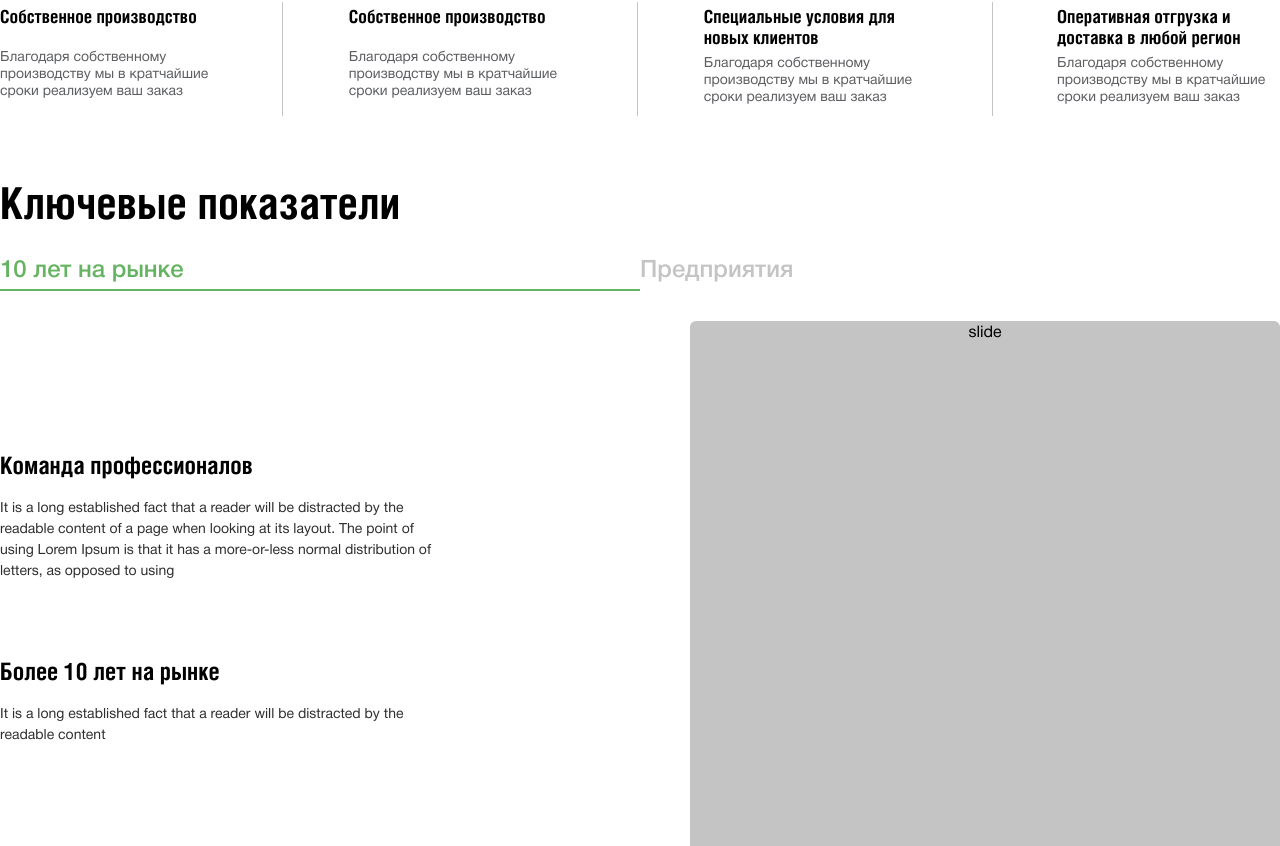
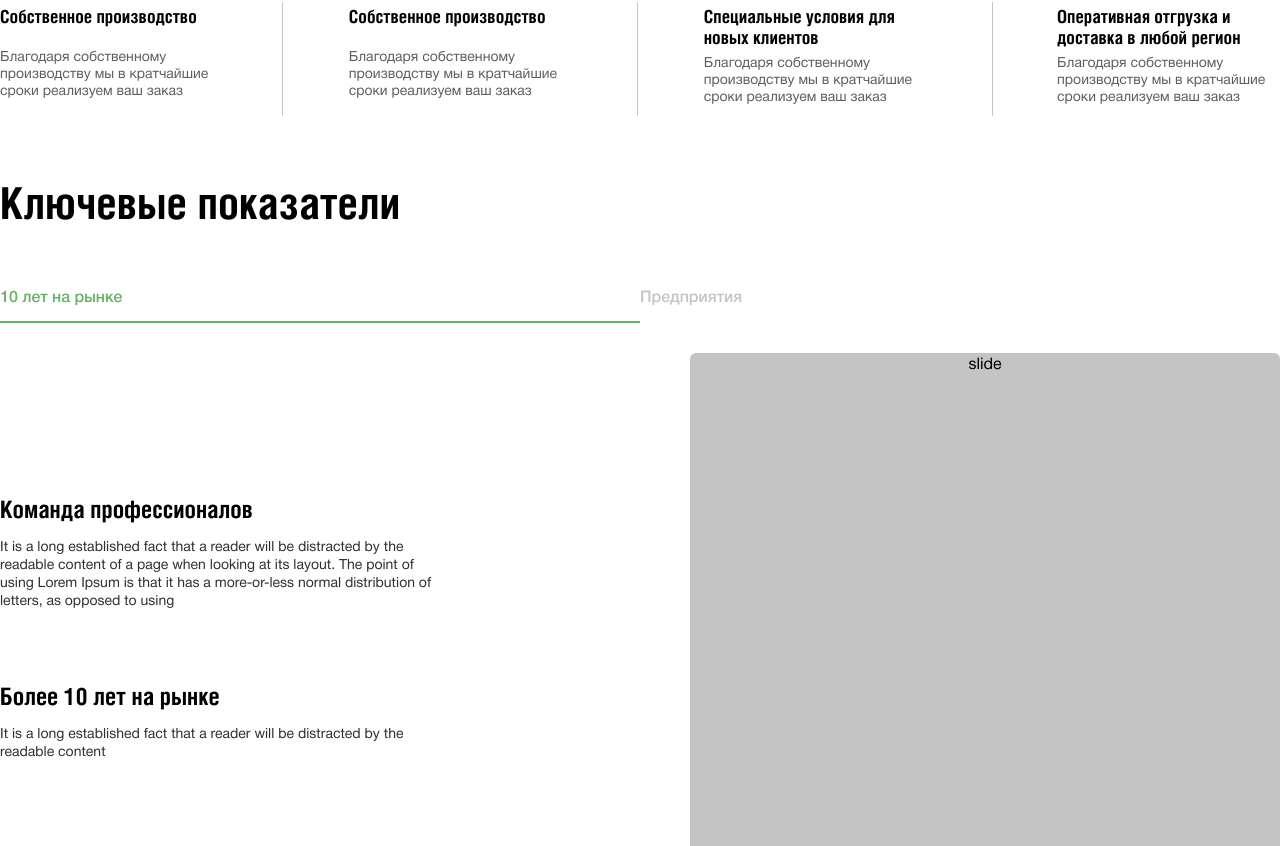
Before and after one commit to im-Arn/Agrosfera, a Next.js app: page / in a window 1280 px wide. Shown: the part 3134-3980 px from the top of the page. Built offline with nearby package versions, Linux system fonts and the light colour scheme.

Commit message:
fix Advantages ppx

```diff
--- a/src/components/MainPage/MainAdvantages/index.jsx
+++ b/src/components/MainPage/MainAdvantages/index.jsx
@@ -15,36 +15,36 @@ const MainAdvantages = () => {
   };
 
   return (
-    <section className='w-full px-[25px] lg:px-[0px] pb-[60px] lg:pb-[30px] flex flex-col gap-[30px] border-b-[1px] border-[#С4С4С4] bg-[#ffffff]'>
+    <section className='w-full px-[25px] lg:px-[0px] pb-[60px] lg:pb-[30px] flex flex-col border-b-[1px] border-[#С4С4С4] bg-[#ffffff]'>
       <Title2>Ключевые показатели</Title2>
-      <nav className='w-full flex flex-row'>
-        <button className={`w-full h-[30px] lg:h-[32px] ${isOpen === 1 ? 'border-b-[2px] border-[#66B463]' : ''}
+      <nav className='w-full pt-[33px] lg:pt-[60px] flex flex-row'>
+        <button className={`w-full h-[32px] lg:h-[34px] ${isOpen === 1 ? 'border-b-[2px] border-[#66B463]' : ''}
       transition-all duration-75 ease-linear
       flex justify-start align-start`} onClick={toggleTab1}>
-          <p className={`text-[16px] leading-[19px] md:text-[24px] md:leading-[24px] font-medium
+          <p className={`text-[16px] leading-[19px] font-medium
          ${isOpen === 1 ? 'text-[#66B463]' : 'text-[#C4C4C4]'} transition-all duration-75 ease-linear`}>10 лет на рынке</p>
         </button>
-        <button className={`w-full h-[30px] lg:h-[32px] ${isOpen === 2 ? 'border-b-[2px] border-[#66B463]' : ''}
+        <button className={`w-full h-[32px] lg:h-[34px] ${isOpen === 2 ? 'border-b-[2px] border-[#66B463]' : ''}
       transition-all duration-75 ease-linear
       flex justify-start align-start`} onClick={toggleTab2}>
-          <p className={`text-[16px] leading-[19px] md:text-[24px] md:leading-[24px] font-medium
+          <p className={`text-[16px] leading-[19px] font-medium
          ${isOpen === 2 ? 'text-[#66B463]' : 'text-[#C4C4C4]'} transition-all duration-75 ease-linear`}>Предприятия</p>
         </button>
       </nav>
-      <div className='w-full transition-all duration-300 ease-linear'>
+      <div className='w-full transition-all duration-300 pt-[29px] lg:pt-[30px] ease-linear'>
         {isOpen === 1 &&
           <article className='w-full flex flex-col lg:flex-row lg:justify-between gap-[30px] md:gap-[20px]'>
-            <ul className='w-full max-w-[444px] flex flex-col lg:self-center gap-[15px] lg:gap-[71px]'>
+            <ul className='w-full max-w-[444px] flex flex-col lg:self-center gap-[17px] lg:gap-[71px]'>
               <li className='w-full flex flex-col gap-[15px]'>
-                <h4 className='  text-[18px] heading-[22px] md:text-[24px] md:heading-[29px] text-[#000000] font-bold'>Команда профессионалов</h4>
-                <p className='text-[14px] heading-[18px] text-[#000000] font-normal text-[#2E2E2E]'>
+                <h4 className='text-[18px] leading-[22px] md:text-[24px] md:leading-[29px] text-[#000000] font-bold'>Команда профессионалов</h4>
+                <p className='text-[14px] leading-[18px] text-[#000000] font-normal text-[#2E2E2E]'>
                   It is a long established fact that a reader will be distracted by the readable content of a page when looking at its layout.
                   The point of using Lorem Ipsum is that it has a more-or-less normal distribution of letters, as opposed to using
                 </p>
               </li>
               <li className='w-full flex flex-col gap-[15px]'>
-                <h4 className='  text-[18px] heading-[22px] md:text-[24px] md:heading-[29px] text-[#000000] font-bold'>Более 10 лет на рынке</h4>
-                <p className='text-[14px] heading-[18px] text-[#000000] font-normal text-[#2E2E2E]'>
+                <h4 className='  text-[18px] leading-[22px] md:text-[24px] md:leading-[29px] text-[#000000] font-bold'>Более 10 лет на рынке</h4>
+                <p className='text-[14px] leading-[18px] text-[#000000] font-normal text-[#2E2E2E]'>
                   It is a long established fact that a reader will be distracted by the readable content
                 </p>
               </li>
@@ -57,20 +57,20 @@ const MainAdvantages = () => {
           <article className='w-full flex flex-col lg:flex-row lg:justify-between gap-[30px] md:gap-[20px]'>
             <ul className='w-full max-w-[444px] flex flex-col lg:self-center gap-[15px] lg:gap-[71px]'>
               <li className='w-full flex flex-col gap-[15px]'>
-                <h4 className='  text-[18px] heading-[22px] md:text-[24px] md:heading-[29px] text-[#000000] font-bold'>Команда профессионалов</h4>
-                <p className='text-[14px] heading-[18px] text-[#000000] font-normal text-[#2E2E2E]'>
+                <h4 className='text-[18px] leading-[22px] md:text-[24px] md:leading-[29px] text-[#000000] font-bold'>Команда профессионалов</h4>
+                <p className='text-[14px] leading-[18px] text-[#000000] font-normal text-[#2E2E2E]'>
                   It is a long established fact that a reader will be distracted by the readable content of a page when looking at its layout.
                   The point of using Lorem Ipsum is that it has a more-or-less normal distribution of letters, as opposed to using
                 </p>
               </li>
               <li className='w-full flex flex-col gap-[15px]'>
-                <h4 className='  text-[18px] heading-[22px] md:text-[24px] md:heading-[29px] text-[#000000] font-bold'>Более 10 лет на рынке</h4>
-                <p className='text-[14px] heading-[18px] text-[#000000] font-normal text-[#2E2E2E]'>
+                <h4 className='text-[18px] leading-[22px] md:text-[24px] md:leading-[29px] text-[#000000] font-bold'>Более 10 лет на рынке</h4>
+                <p className='text-[14px] leading-[18px] text-[#000000] font-normal text-[#2E2E2E]'>
                   It is a long established fact that a reader will be distracted by the readable content
                 </p>
               </li>
             </ul>
-            <div className='w-full max-w-[590px] h-[550px] bg-[#66B463] pb-[13px] self-center lg:self-start text-center'>slide
+            <div className='w-full max-w-[590px] h-[550px] bg-[#66B463] rounded-md pb-[13px] self-center lg:self-start text-center'>slide
             </div>
           </article>
         }
--- a/src/components/MainPage/MainOrder/index.jsx
+++ b/src/components/MainPage/MainOrder/index.jsx
@@ -9,9 +9,10 @@ const title = [
 ];
 const MainOrder = () => {
   return (
-    <section className='mt-[60px] w-full px-[25px] xl:pl-[5px] xl:pr-[0px] flex flex-col gap-[60px]'>
+    <section className='mt-[60px] w-full px-[25px] xl:px-[0px] flex flex-col gap-[60px]'>
       <h2 className='text-[44px] leading-[53px] font-bold text-[#000000]'>Этапы заказа</h2>
       {/* <Title2>Этапы заказа</Title2> */}
+      <div className='w-full xl:pl-[5px] '>
         <ul className='w-full flex flex-col md:flex-row gap-[59px] md:gap-[0px] border-l-[1px] md:border-l-[0px] md:border-t-[1px] border-[#c4c4c4]'>
           {title.map((title, index) => (
             <li className='w-full relative pl-[24px] md:pl-[0px] md:pt-[24px]' key={index}>
@@ -20,6 +21,7 @@ const MainOrder = () => {
             </li>
           ))}
         </ul>
+      </div>
     </section>
   );
 };
```
Lines whose indentation alone changed are shown as unchanged.
